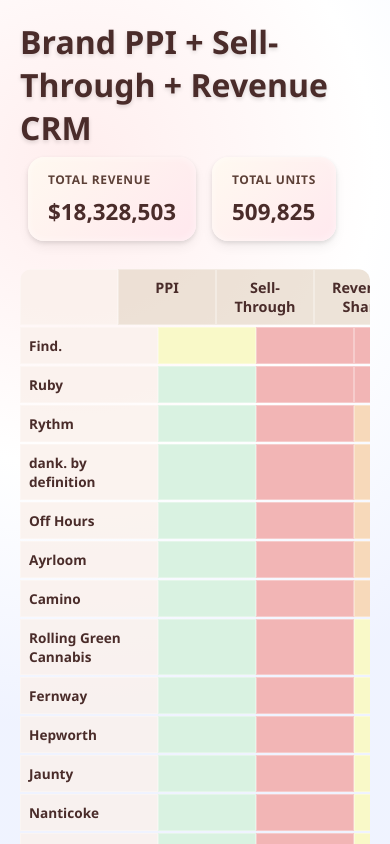
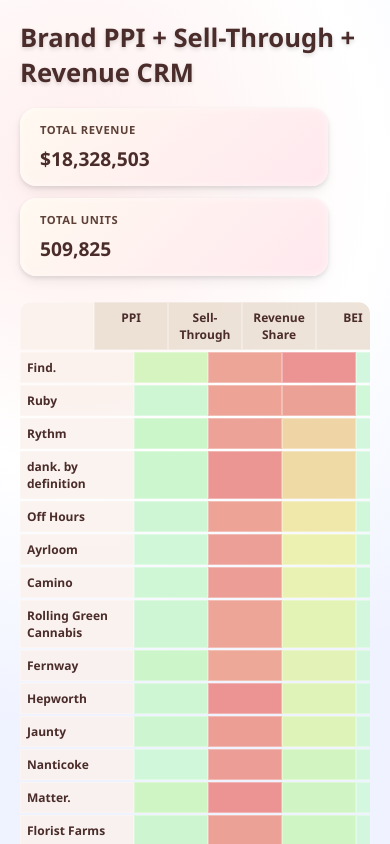
Before and after one commit to kaleogrant-tta/fusion, a plain HTML site: page index.html in a window 390 px wide. Shown: the top 844 px of the page. Drawn offline with Linux system fonts and the light colour scheme.

Commit message:
Add files via upload

```diff
--- a/index.html
+++ b/index.html
@@ -2,7 +2,7 @@
 <html>
 <head>
   <meta charset="utf-8">
-  <title>Project Fusion</title>
+  <title>Brand PPI + Sell‑Through + Revenue CRM</title>
   <style>
     /*
       A simple bone/coffee/honey themed layout.
@@ -216,6 +216,50 @@
     .metric-row:last-child {
       margin-bottom: 0;
     }
+
+    /*
+      Responsive styles for mobile screens. On narrow viewports (<=600px),
+      stack KPI cards vertically, reduce font sizes, and shrink heatmap cells.
+      This improves legibility and prevents horizontal overflow on phones.
+    */
+    @media (max-width: 600px) {
+      .header {
+        flex-direction: column;
+        align-items: flex-start;
+      }
+      .header h1 {
+        font-size: 1.6em;
+        margin-bottom: 12px;
+      }
+      .kpi-card {
+        width: 100%;
+        margin: 6px 0;
+      }
+      .kpi-card h2 {
+        font-size: 0.7em;
+      }
+      .kpi-card p {
+        font-size: 1.2em;
+      }
+      .heatmap-cell {
+        min-width: 60px;
+        padding: 6px;
+        font-size: 0.7em;
+      }
+      .heatmap-name-cell {
+        min-width: 100px;
+        font-size: 0.75em;
+      }
+      .heatmap-header-cell {
+        font-size: 0.75em;
+        padding: 6px;
+      }
+      .overlay {
+        max-width: 90%;
+        font-size: 0.8em;
+        padding: 10px 12px;
+      }
+    }
     .metric-name {
       flex: 0 0 90px;
       text-align: left;
@@ -243,7 +287,7 @@
 </head>
 <body>
   <div class="header">
-    <h1 id="title">Project Fusion</h1>
+    <h1 id="title">Brand PPI + Sell‑Through + Revenue CRM</h1>
     <div id="kpiContainer"></div>
   </div>
   <!-- Container for the heatmap. This replaces the previous table layout. -->
@@ -268,19 +312,26 @@
      * @returns {string} A CSS hsl color string.
      */
     function colorScale(r) {
-      if (r <= 0.25) {
-        // pastel green
-        return 'hsl(140, 50%, 90%)';
-      } else if (r <= 0.5) {
-        // pastel yellow
-        return 'hsl(60, 80%, 88%)';
-      } else if (r <= 0.75) {
-        // pastel orange
-        return 'hsl(30, 80%, 85%)';
-      } else {
-        // pastel red
-        return 'hsl(0, 70%, 83%)';
-      }
+      /*
+        Convert a normalized ratio (0–1) into a continuous pastel hue.  By
+        interpolating the hue and lightness values rather than using hard
+        thresholds, subtle differences between values (e.g. PPI of 79 vs
+        149) become more apparent.  A ratio of 0 will yield a soft green
+        (hue ~140°, lightness ~90%) while a ratio of 1 yields a pastel
+        red (hue ~0°, lightness ~75%).  Intermediate values smoothly
+        transition through yellow and orange.
+      */
+      // Clamp ratio just in case
+      const clamped = Math.max(0, Math.min(1, r));
+      // Hue goes from 140 (green) to 0 (red)
+      const hue = 140 - 140 * clamped;
+      // Saturation fixed at 70% for vibrancy
+      const sat = 70;
+      // Lightness decreases slightly as values increase to give higher
+      // values a bit more weight while keeping colours pastel.  Start at
+      // 90% and drop to 75% across the range.
+      const light = 90 - 15 * clamped;
+      return `hsl(${hue.toFixed(1)}, ${sat}%, ${light.toFixed(1)}%)`;
     }
 
     /**
```
